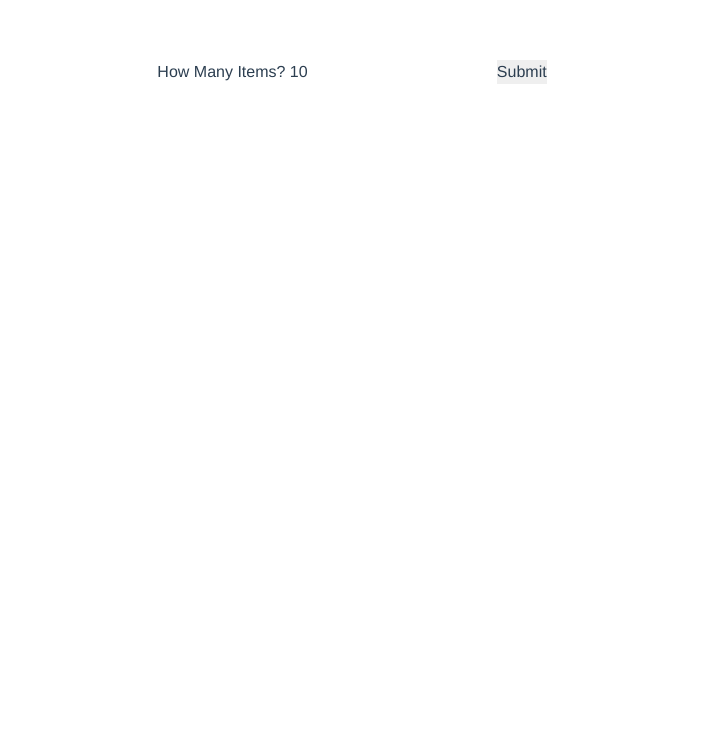
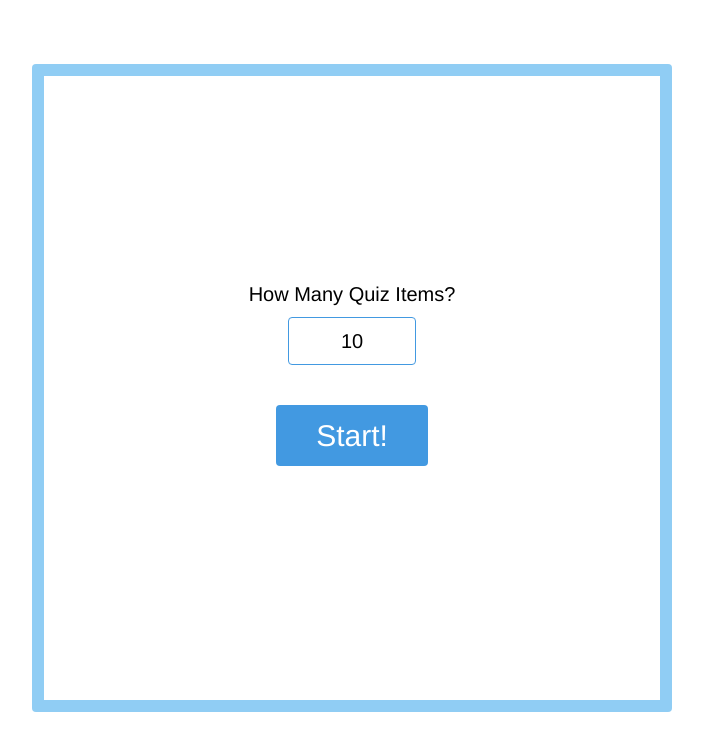
Before and after one commit to jetfontanilla/hangeul-quiz, a Vue app: page / in a window 1280 px wide. Shown: the top 750 px of the page, without its empty margins (288-991 px from the left). Built offline with nearby package versions, Linux system fonts and the light colour scheme.

Commit message:
initial component styling

```diff
--- a/src/App.vue
+++ b/src/App.vue
@@ -1,5 +1,5 @@
 <template>
-  <div id="app">
+  <div id="app" class="w-full h-full md:w-1/2 mx-auto p-3 bg-blue-300 rounded">
     <StartScreen v-if="!started"
                  :quiz-count="quizCount"
                  @update:quizCount="generateStack"
@@ -91,12 +91,21 @@ export default {
 </script>
 
 <style>
+html, body {
+  height: 100%;
+}
 #app {
   font-family: Avenir, Helvetica, Arial, sans-serif;
   -webkit-font-smoothing: antialiased;
   -moz-osx-font-smoothing: grayscale;
   text-align: center;
-  color: #2c3e50;
-  margin-top: 60px;
+  height: 100%;
+}
+
+@media (min-width: 768px) {
+  #app {
+    height: 90%;
+    margin-top: 5%;
+  }
 }
 </style>
--- a/src/components/EndScreen.vue
+++ b/src/components/EndScreen.vue
@@ -1,6 +1,14 @@
 <template>
-  <div>Your Score: {{ score }} / {{ total }}</div>
-  <input type="button" value="Try Again?" @click="$emit('on-reset')" />
+  <div class="h-full text-xl bg-white flex flex-col justify-center">
+    <div>Your Score: {{ score }} / {{ total }}</div>
+    <div>
+      <input @click="$emit('on-reset')"
+             type="button"
+             value="Try Again?"
+             class="rounded bg-blue-500 text-3xl text-white px-10 py-2 my-8 cursor-pointer transition duration-200 ease-in-out hover:bg-blue-700 transform hover:-translate-y-1"
+      />
+    </div>
+  </div>
 </template>
 
 <script>
--- a/src/components/QuizCards.vue
+++ b/src/components/QuizCards.vue
@@ -1,9 +1,18 @@
 <template>
-  <h1 v-if="mode === 'text'">{{ quizObject.answer.text }}</h1>
-  <h1 v-if="mode === 'character'">{{ quizObject.answer.character }}</h1>
-  <div v-for="choice in quizObject.choices" :key="choice.text" @click="$emit('on-answer', choice.text)">
-    <span v-if="mode === 'text'">{{ choice.character }}</span>
-    <span v-if="mode === 'character'">{{ choice.text }}</span>
+  <div class="h-full flex flex-col align-stretch justify-between">
+    <div class="flex-grow flex flex-col align-center justify-center text-5xl font-bold align-center">
+      {{ mode === 'text' ? quizObject.answer.text : quizObject.answer.character }}
+    </div>
+    <div class="bg-blue-300 grid grid-cols-2 gap-3">
+      <div v-for="choice in quizObject.choices"
+           :key="choice.text"
+           @click="$emit('on-answer', choice.text)"
+           class="bg-white rounded cursor-pointer text-3xl p-3 transition duration-200 ease-in-out hover:bg-yellow-200 transform hover:-translate-y-1"
+      >
+        <span v-if="mode === 'text'">{{ choice.character }}</span>
+        <span v-if="mode === 'character'">{{ choice.text }}</span>
+      </div>
+    </div>
   </div>
 </template>
 
--- a/src/components/StartScreen.vue
+++ b/src/components/StartScreen.vue
@@ -1,8 +1,18 @@
 <template>
-  How Many Items?
-  <input type="text" v-model="currentQuizCount" />
-  <input type="button" value="Submit" @click="$emit('update:quizCount', currentQuizCount)" />
-
+  <div class="h-full text-xl bg-white flex flex-col justify-center">
+    <div>How Many Quiz Items?</div>
+    <div>
+      <input type="text" v-model="currentQuizCount"
+             class="w-32 p-2 m-2 text-center border border-blue-500 rounded"
+      />
+    </div>
+    <div>
+      <input type="button" value="Start!"
+             class="rounded bg-blue-500 text-3xl text-white px-10 py-2 my-8 cursor-pointer transition duration-200 ease-in-out hover:bg-blue-700 transform hover:-translate-y-1"
+             @click="$emit('update:quizCount', currentQuizCount)"
+      />
+    </div>
+  </div>
 </template>
 
 <script>
```
